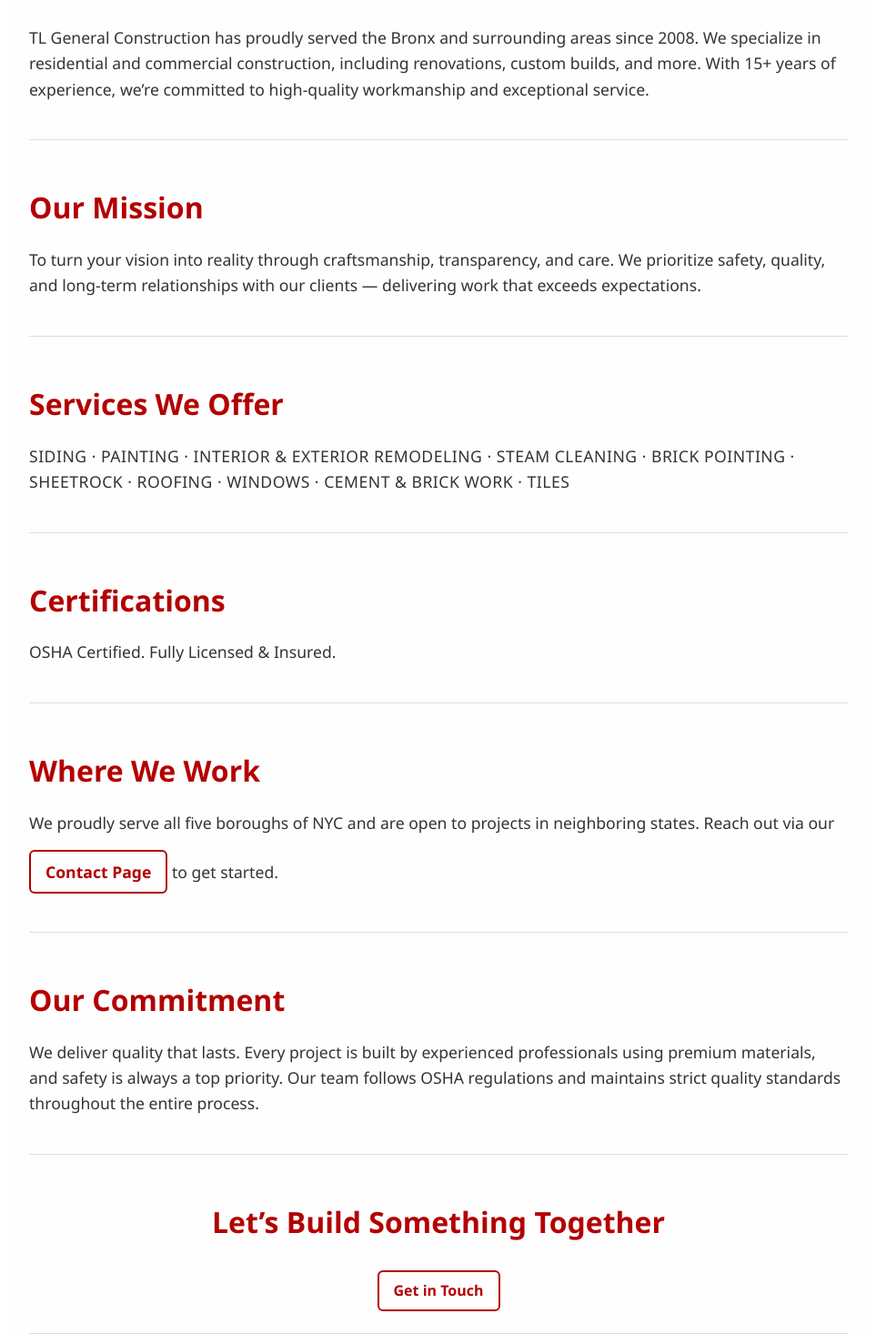
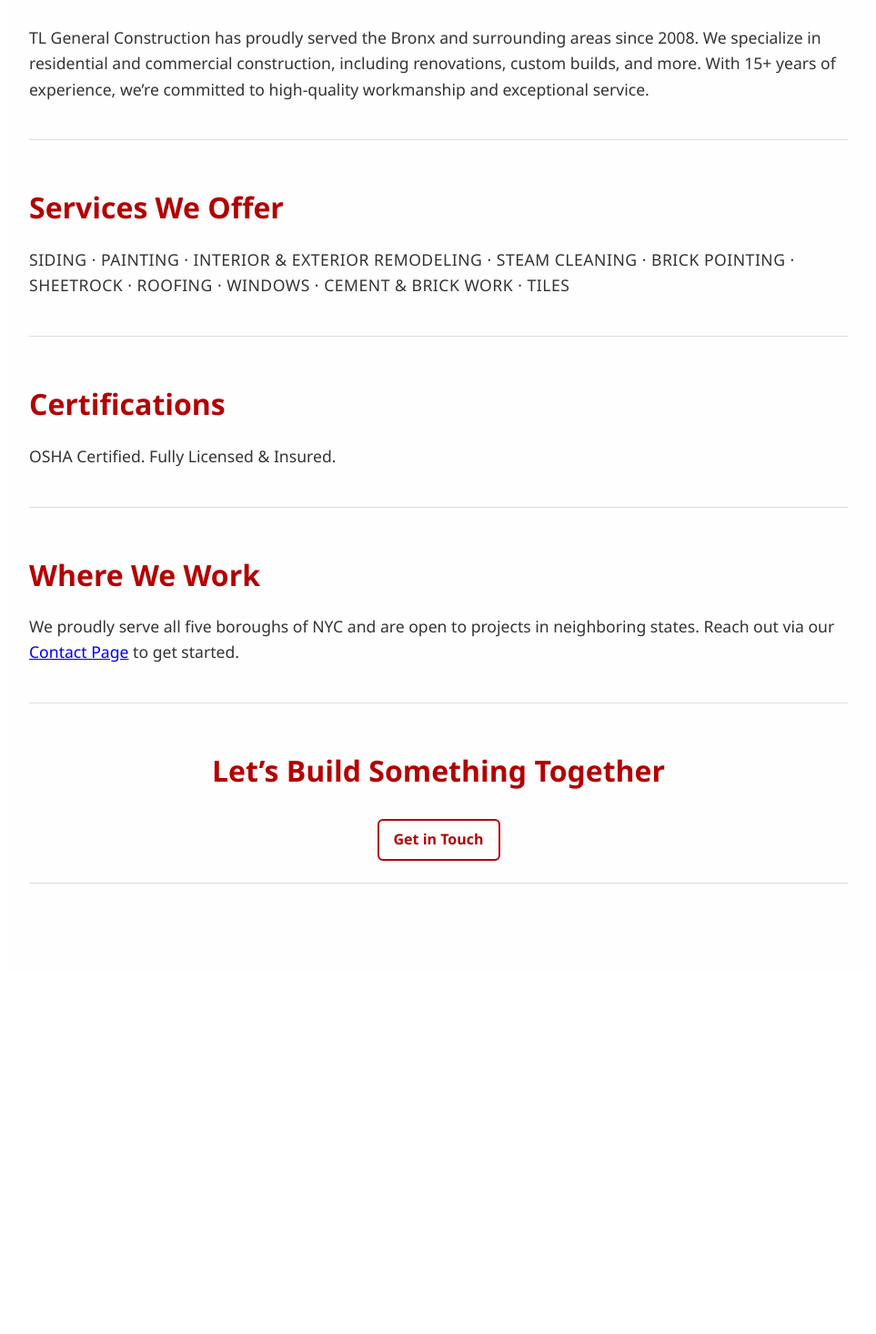
Before and after one commit to MuhammedACheema/TL-Construction, a React (Create React App) app in the folder frontend/tl/: page /aboutus in a window 1280 px wide. Shown: the part 229-1695 px from the top of the page at 91% size, without its empty margins (158-1121 px from the left). After the commit the page ends 1296 px from the top, so only its background shows below. Built offline with nearby package versions, Linux system fonts and the light colour scheme.

Commit message:
fixed the email and everything now people can contact him directly

```diff
--- a/frontend/tl/src/components/AboutUs.js
+++ b/frontend/tl/src/components/AboutUs.js
@@ -8,13 +8,6 @@
         <h2>Who We Are</h2>
         <p>
           TL General Construction has proudly served the Bronx and surrounding areas since 2008. We specialize in residential and commercial construction, including renovations, custom builds, and more. With 15+ years of experience, we’re committed to high-quality workmanship and exceptional service.
-        </p>
-      </section>
-
-      <section className="section">
-        <h2>Our Mission</h2>
-        <p>
-          To turn your vision into reality through craftsmanship, transparency, and care. We prioritize safety, quality, and long-term relationships with our clients — delivering work that exceeds expectations.
         </p>
       </section>
 
@@ -32,14 +25,7 @@
 
       <section className="section">
         <h2>Where We Work</h2>
-        <p>We proudly serve all five boroughs of NYC and are open to projects in neighboring states. Reach out via our <a className="links" href="/contact">Contact Page</a> to get started.</p>
-      </section>
-
-      <section className="section">
-        <h2>Our Commitment</h2>
-        <p>
-          We deliver quality that lasts. Every project is built by experienced professionals using premium materials, and safety is always a top priority. Our team follows OSHA regulations and maintains strict quality standards throughout the entire process.
-        </p>
+        <p>We proudly serve all five boroughs of NYC and are open to projects in neighboring states. Reach out via our <a  href="/contact">Contact Page</a> to get started.</p>
       </section>
 
       <section className="section call-to-action">
--- a/frontend/tl/src/components/Contact.js
+++ b/frontend/tl/src/components/Contact.js
@@ -15,12 +15,14 @@
                 <div className="container">
                     <div className="phone">
                         <h3><FaPhoneAlt /> Phone</h3>
-                        <p>Mobile: (646) 523-4179</p>
-                        <p>Office: (718) 842-7083</p>
+                        <a href="tel:+16465234179">Mobile: (646) 523-4179</a>
+                        <p></p>
+                        <a href="tel:+17188427083">Office: (718) 842-7083</a>
                     </div>
                     <div className="email">
                         <h3><FaEnvelope /> Email</h3>
-                        <p>cheema1150@yahoo.com</p>
+                        <a href="mailto:tlcontractor25@gmail.com">tlcontractor25@gmail.com</a>
+
                     </div>
                 </div>
             </div>
--- a/frontend/tl/src/components/Home.js
+++ b/frontend/tl/src/components/Home.js
@@ -29,12 +29,6 @@
               <h2>High-Quality Craftsmanship</h2>
             </div>
 
-            <h2>What Our Customers Are Saying</h2>
-            <div className="testimonials">
-              <blockquote>"The team was professional and completed the work on time. Highly recommend!" - John D.</blockquote>
-              <blockquote>"Excellent quality and customer service. Will hire them again!" - Sarah T.</blockquote>
-            </div>
-
             <div className="servicesSection">
               <h2>SERVICES PROVIDED</h2>
               <p>
--- a/frontend/tl/src/components/data/data.jsx
+++ b/frontend/tl/src/components/data/data.jsx
@@ -8,6 +8,7 @@
       description: "During this project we handled retiling the whole kitchen, as well as installing new cabinets. Giving this kitchen a more modern twist to it."
     },
 
+
   ];
 
   export default workData;
--- a/frontend/tl/src/components/styling/Contact.css
+++ b/frontend/tl/src/components/styling/Contact.css
@@ -54,8 +54,13 @@
     margin-bottom: 1rem;
   }
 
-  .phone p, .email p {
+  .phone a, .email a {
     font-size: 1.1rem;
     color: #333;
     line-height: 1.6;
+    text-decoration: none; /* Remove underline */
   }
+
+  .phone a:hover, .email a:hover {
+    color: #b30000; /* Change color on hover (optional) */
+  }
--- a/frontend/tl/src/components/styling/Home.css
+++ b/frontend/tl/src/components/styling/Home.css
@@ -51,18 +51,7 @@
   font-size: 1rem;
 }
 
-/* Testimonials */
-.testimonials {
-  margin-bottom: 2rem;
-  color: #444;
-}
 
-.testimonials blockquote {
-  font-style: italic;
-  margin-bottom: 1rem;
-  border-left: 4px solid #b30000;
-  padding-left: 1rem;
-}
 
 /* Services */
 .servicesSection {
```
